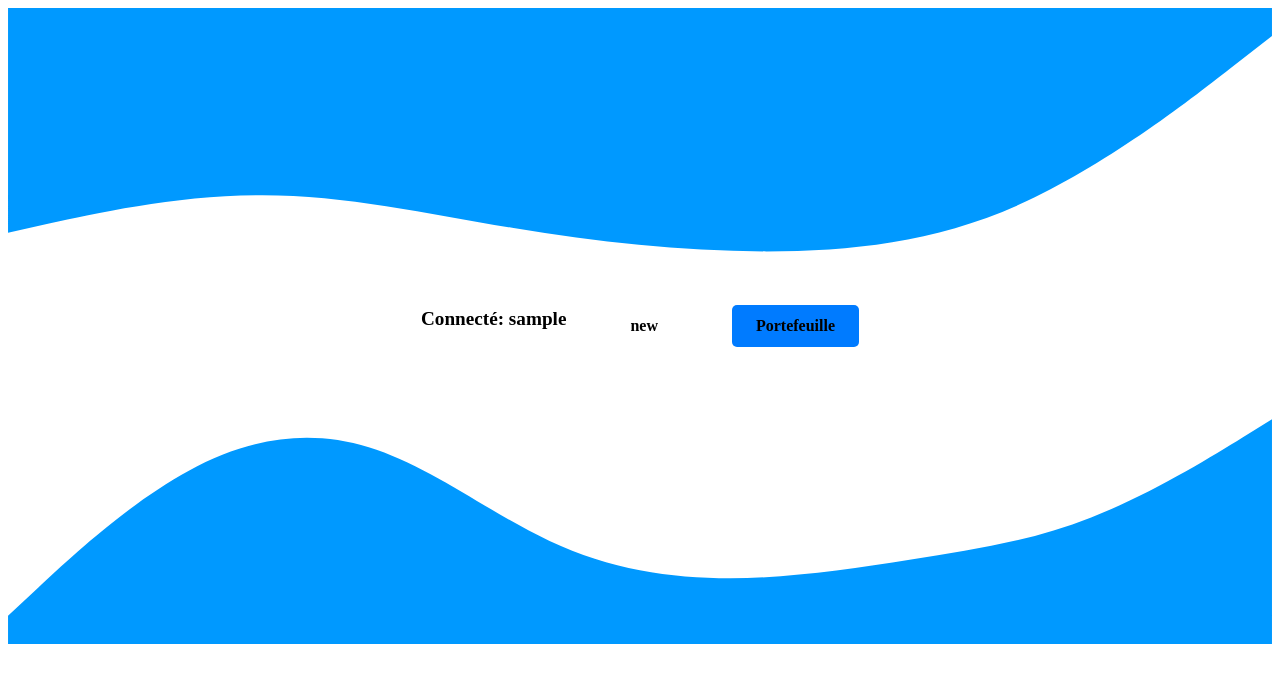
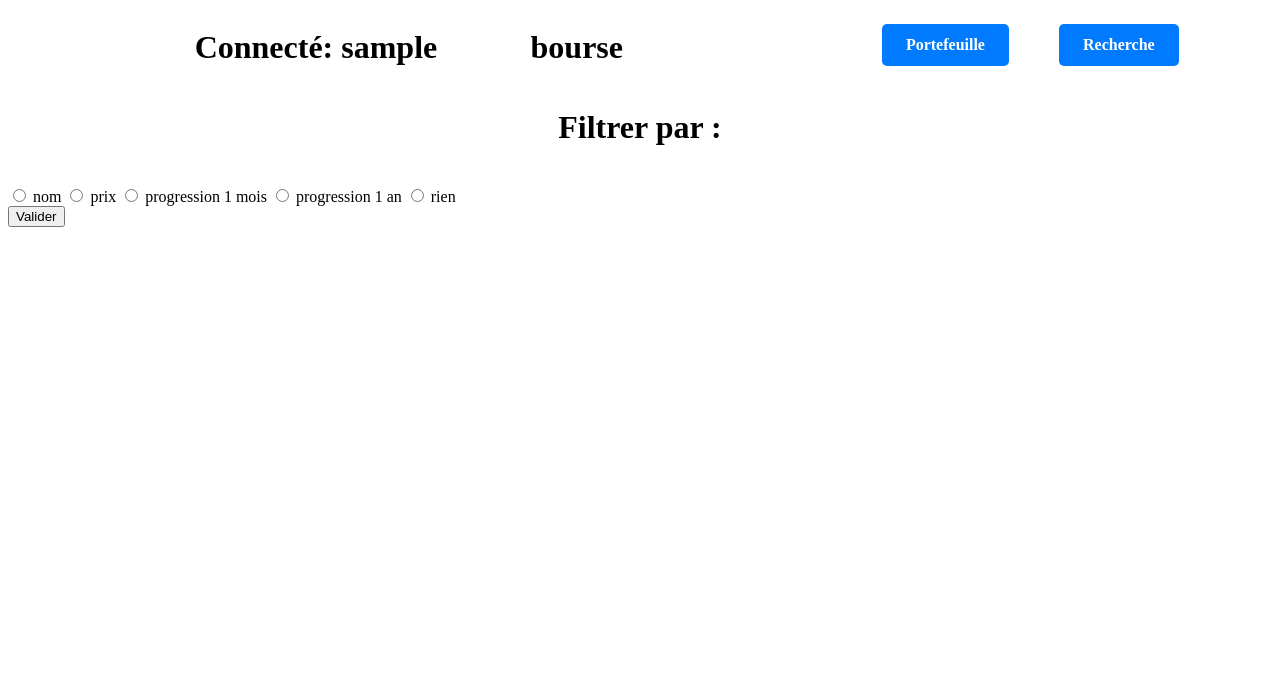
Before and after one commit to Aymeric-dgx/projet_info_2, a PHP site: page /acueil.php in a window 1280 px wide. Shown: the top 683 px of the page. Run offline with PHP 8.4, Linux system fonts and the light colour scheme; the visitor is signed in with stand-in values (Sample User, id 1); data that the repository does not hold is empty.

Commit message:
Update acueil.php

```diff
--- a/acueil.php
+++ b/acueil.php
@@ -6,7 +6,7 @@
     <title>Accueil</title>
     <link rel="stylesheet" href="style.css">
 </head>
-<body>
+<body class="body_accueil">
 <?php
         session_start();
 
@@ -24,6 +24,12 @@
             $bdd = new PDO("mysql:host=$servername;dbname=bourse;charset=utf8", $username, $password);
             $bdd->setAttribute(PDO::ATTR_ERRMODE, PDO::ERRMODE_EXCEPTION);
 
+
+        } catch (PDOException $e) {
+            echo "ERREUR : " . $e->getMessage();
+            exit();
+        }
+
         // ➤ Récupérer l'identifiant de l'utilisateur connecté
         $userId = $_SESSION['user_id'];
         $stmt = $bdd->prepare("SELECT pseudo FROM utilisateur WHERE id = :id");
@@ -37,40 +43,101 @@
         $requete = $bdd->query($sql);
         $newsList = $requete->fetchAll(PDO::FETCH_ASSOC);
 
-        } catch (PDOException $e) {
-            echo "ERREUR : " . $e->getMessage();
-            exit();
+
+        // Récupère le filtre sélectionné depuis le formulaire
+        $filtre = isset($_GET['filtre']) ? $_GET['filtre'] : 'rien'; // Valeur par défaut si rien n'est sélectionné
+
+        // Fonction pour filtrer par nom
+        if ($filtre === 'nom') {
+            usort($newsList, function($a, $b) {
+                return strcmp($a['nom'], $b['nom']); // Trie par ordre alphabétique sur le nom
+            });
+        } elseif ($filtre === 'prix') {
+            usort($newsList, function($a, $b) {
+                return $a['price'] <=> $b['price']; // Trie par prix croissant
+            });
+        } elseif ($filtre === 'progression_1m') {
+            usort($newsList, function($a, $b) {
+                return $a['progression_1m'] <=> $b['progression_1m']; // Trie par progression 1 mois
+            });
+        } elseif ($filtre === 'progression_an') {
+            usort($newsList, function($a, $b) {
+                return $a['progression_an'] <=> $b['progression_an']; // Trie par progression 1 an
+            });
         }
+
+        // Si aucun filtre n'est sélectionné, ou si "rien" est sélectionné, affiche toutes les actions sans modification
+
     ?>
     <header class="header_accueil">
         <div class="enssemble">
-    <svg xmlns="http://www.w3.org/2000/svg" viewBox="0 0 1440 320">
-        <path fill="#0099ff" fill-opacity="1" d="M0,256L48,245.3C96,235,192,213,288,213.3C384,213,480,235,576,250.7C672,267,768,277,864,277.3C960,277,1056,267,1152,224C1248,181,1344,107,1392,69.3L1440,32L1440,0L1392,0C1344,0,1248,0,1152,0C1056,0,960,0,864,0C768,0,672,0,576,0C480,0,384,0,288,0C192,0,96,0,48,0L0,0Z"></path>
-    </svg>
-
-    <div class="enssemble">
-        <p style="text-align:center; font-weight: bold; font-size: 1.2em;">Connecté: <?php echo $pseudo; ?></p>
-        <h1></h1>
+            <div class="sniper"></div>
+            <h1 >Connecté: <?php echo $pseudo; ?></h1>
+            <h1>bourse</h1>
             <nav class="navdeco">
                 <ul>
-                <li class="lideco"><a href="./new.php">new</a></li>
-                <li class="lidecomenu1"><a href="./questionaire.html">Portefeuille</a></li>
+                    <li class="lideco"><a href="./new.php" style="color: white;">new</a></li>
+                    <li class="lidecomenu1"><a href="./questionaire.html" style="color: white;">Portefeuille</a></li>
+                    <li class="lidecomenu1"><a href="./questionaire.html" style="color: white;">Recherche</a></li>
                 </ul>
             </nav>
         </div>
     </header>
+    <form method="GET" action="">
+        <div class="filtre">
+        <h1 style="text-align: center ; ">Filtrer par : </h1><br>
+            <div class="radio-input">
+                <input value="nom" name="filtre" id="value-1" type="radio">
+                <label for="value-1">nom</label>
 
+                <input value="prix" name="filtre" id="value-2" type="radio">
+                <label for="value-2">prix</label>
+
+                <input value="progression 1 mois" name="filtre" id="value-3" type="radio">
+                <label for="value-3">progression 1 mois</label>
+
+                <input value="progression 1 an" name="filtre" id="value-4" type="radio">
+                <label for="value-4">progression 1 an</label>
+
+                <input value="rien" name="filtre" id="value-5" type="radio">
+                <label for="value-5">rien</label>
+            </div>
+        </div>
+        <div class="center"><button type="submit" class="valider_filtre">Valider</button></div>
+
+    </div>
+    </form>
+    <div class="flex_action">
         <?php
             foreach($newsList as $action): ?>
-            <div style="border: 1px solid #ccc; padding: 10px; margin: 10px;">
-                <h2><?php echo htmlspecialchars($action['nom']); ?> (<?php echo htmlspecialchars($action['symbole']); ?>)</h2>
-                <p><strong>Prix actuel :</strong> <?php echo number_format($action['price'], 2); ?> €</p>
-                <p><strong>ID de l'action :</strong> <?php echo $action['id']; ?></p>
+                <div class="card">
+                    <a href="info.php?id=<?php echo $action['id']; ?>" ><!--- nathannnnnnnnnnnnnnnnnnnnnnnnnnnnnnnnnnnnnn--->
+                        <button type="button" class="info-button">Info</button>
+                    </a>
+                    <h1 class="heading " >(<?php echo htmlspecialchars($action['symbole']); ?>)</h1>
+                    <h2 class="heading "><?php echo htmlspecialchars($action['nom']);  ?> </h2>
+                    <p class="heading "><strong>Prix actuel :</strong> <?php echo number_format($action['price'], 2); ?> €</p>
+
+                    <form action="">
+                        <!-- Champ caché pour identifier l'action -->
+                        <input type="hidden" name="id_action" value="<?php echo $action['id']; ?>">
+
+                        <div class="flex_button">
+                            <!-- Bouton Acheter -->
+                            <button type="submit" class="acheter" name="action" value="acheter">Acheter <span></span></button>
+
+                            <!-- Bouton Vendre -->
+                            <button type="submit" class="vendre" name="action" value="vendre">Vendre <span></span></button>
+                        </div>
+
+                    </form>
                 </div>
             <?php endforeach;
         ?>
+    </div>
+
     <footer>
-        <svg xmlns="http://www.w3.org/2000/svg" viewBox="0 0 1440 320"><path fill="#0099ff" fill-opacity="2" d="M0,288L34.3,256C68.6,224,137,160,206,122.7C274.3,85,343,75,411,96C480,117,549,171,617,202.7C685.7,235,754,245,823,245.3C891.4,245,960,235,1029,224C1097.1,213,1166,203,1234,176C1302.9,149,1371,107,1406,85.3L1440,64L1440,320L1405.7,320C1371.4,320,1303,320,1234,320C1165.7,320,1097,320,1029,320C960,320,891,320,823,320C754.3,320,686,320,617,320C548.6,320,480,320,411,320C342.9,320,274,320,206,320C137.1,320,69,320,34,320L0,320Z"></path></svg>
+
     </footer>
 </body>
 </html>
```
Lines whose indentation alone changed are shown as unchanged.
